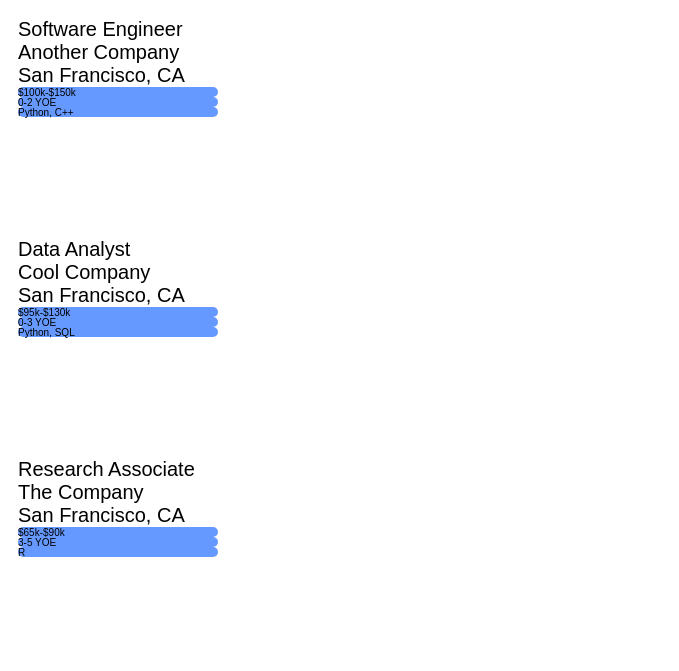
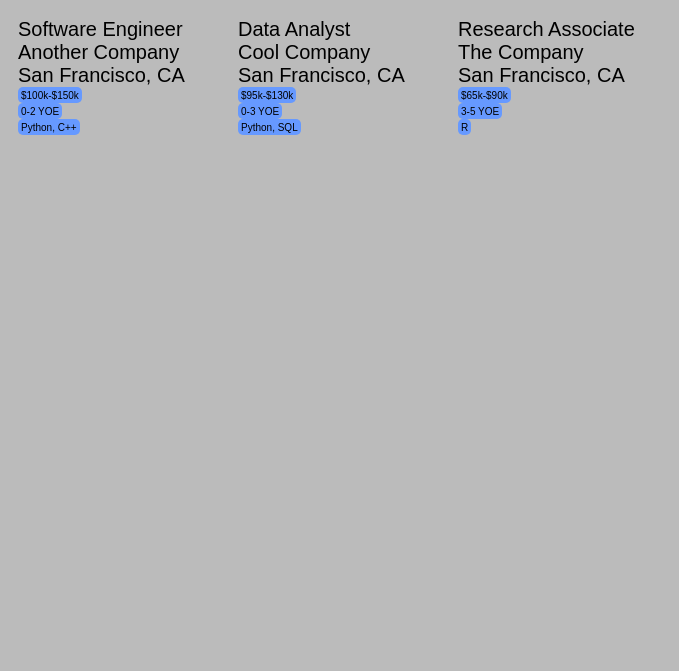
Before and after one commit to cristywei/job-tiles, a plain HTML site: page index.html in a window 1280 px wide. Shown: the whole page, without its empty margins (0-679 px from the left). Drawn offline with Linux system fonts and the light colour scheme.

Commit message:
add float, readability

```diff
--- a/index.html
+++ b/index.html
@@ -5,12 +5,14 @@
 <style type="text/css">
 
 body {
+    background-color: #bbb;
     font-family: Arial;
     font-size: 20px;
 }
 
 .tile {
-    border: 1px #000;
+    border: 5px #000;
+    float: left;
     height: 200px;
     padding: 10px;
     width: 200px
@@ -21,6 +23,8 @@ body {
     border-radius: 5px;
     font-size: 10px;
     height: 10px;
+    padding: 3px;
+    width: max-content;
 }
 
 </style>
```
